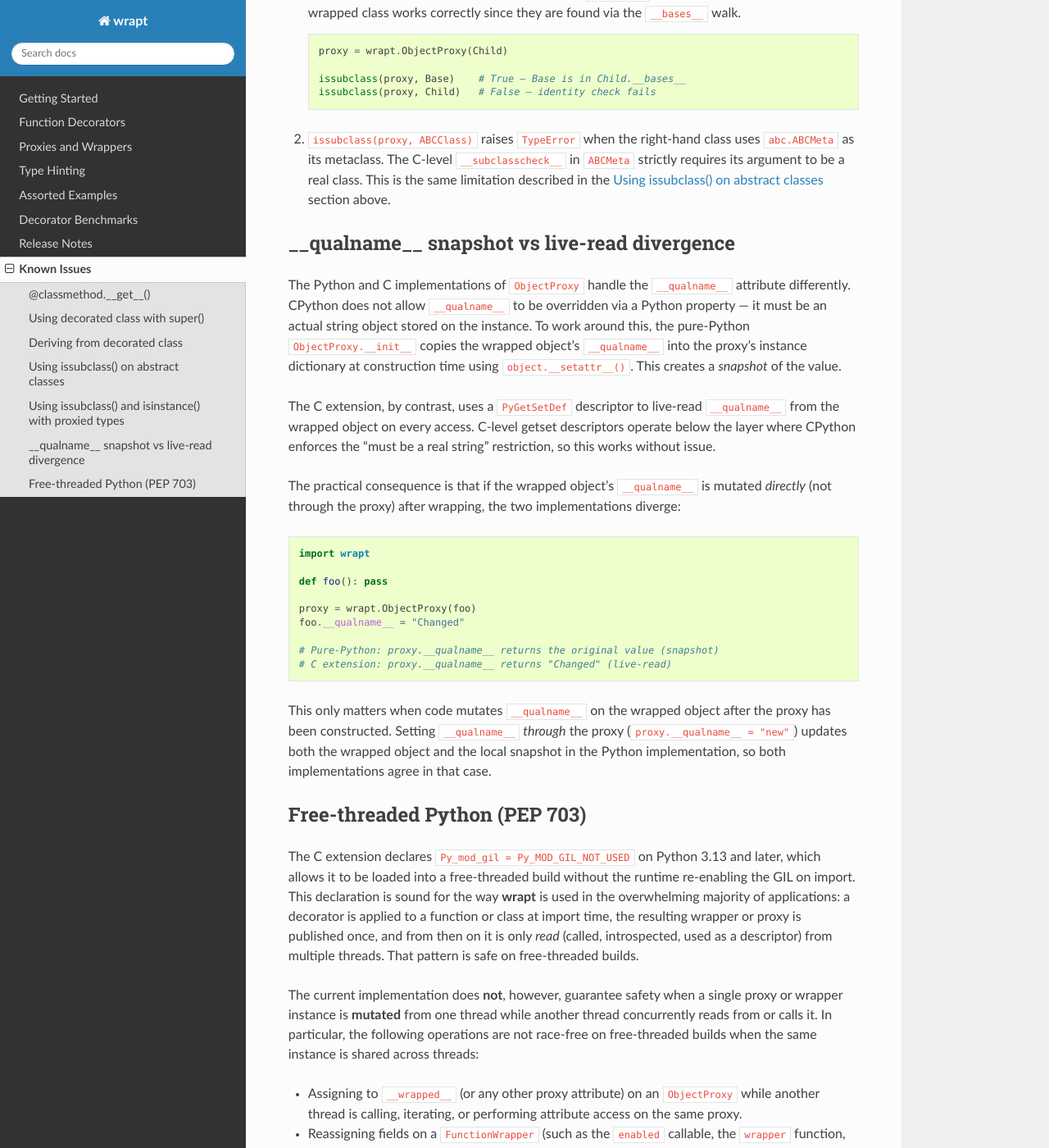
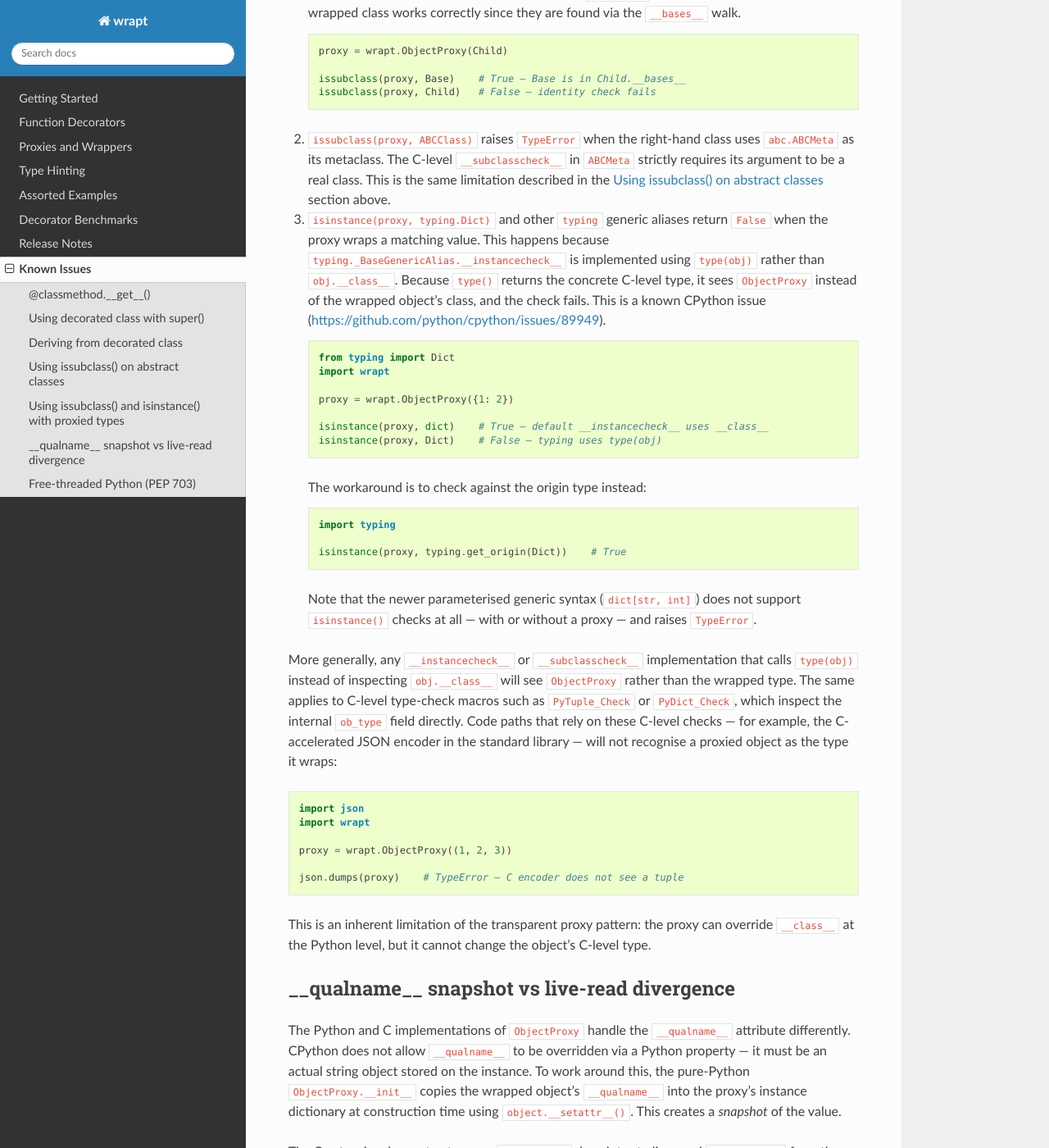
Before and after one commit to GrahamDumpleton/wrapt, a Sphinx documentation site: the page built from docs/issues.rst, in a window 1280 px wide and 1400 px high, scrolled down 2654 px. Shown: the whole window at 82% size. Built offline with Sphinx 7.4.7 and the Read the Docs theme 3.1.0, drawn with Linux system fonts in a browser that asks for light colours; some of the changed text lies outside the part shown.

Commit message:
Document typing generic alias and C-level type check limitations
Add documentation for isinstance() failing with typing generic aliases
(e.g., typing.Dict) when used with proxied values, and the broader
limitation that C-level type checks bypass the proxy's __class__
override. References CPython issue #89949.

```diff
--- a/docs/issues.rst
+++ b/docs/issues.rst
@@ -151,6 +151,55 @@ the **left** side of the check:
    ``__subclasscheck__`` in ``ABCMeta`` strictly requires its argument
    to be a real class. This is the same limitation described in the
    `Using issubclass() on abstract classes`_ section above.
+
+3. ``isinstance(proxy, typing.Dict)`` and other ``typing`` generic
+   aliases return ``False`` when the proxy wraps a matching value. This
+   happens because ``typing._BaseGenericAlias.__instancecheck__`` is
+   implemented using ``type(obj)`` rather than ``obj.__class__``.
+   Because ``type()`` returns the concrete C-level type, it sees
+   ``ObjectProxy`` instead of the wrapped object's class, and the check
+   fails. This is a known CPython issue
+   (https://github.com/python/cpython/issues/89949).
+
+   ::
+
+       from typing import Dict
+       import wrapt
+
+       proxy = wrapt.ObjectProxy({1: 2})
+
+       isinstance(proxy, dict)    # True — default __instancecheck__ uses __class__
+       isinstance(proxy, Dict)    # False — typing uses type(obj)
+
+   The workaround is to check against the origin type instead::
+
+       import typing
+
+       isinstance(proxy, typing.get_origin(Dict))    # True
+
+   Note that the newer parameterised generic syntax (``dict[str, int]``)
+   does not support ``isinstance()`` checks at all — with or without a
+   proxy — and raises ``TypeError``.
+
+More generally, any ``__instancecheck__`` or ``__subclasscheck__``
+implementation that calls ``type(obj)`` instead of inspecting
+``obj.__class__`` will see ``ObjectProxy`` rather than the wrapped
+type. The same applies to C-level type-check macros such as
+``PyTuple_Check`` or ``PyDict_Check``, which inspect the internal
+``ob_type`` field directly. Code paths that rely on these C-level
+checks — for example, the C-accelerated JSON encoder in the standard
+library — will not recognise a proxied object as the type it wraps::
+
+    import json
+    import wrapt
+
+    proxy = wrapt.ObjectProxy((1, 2, 3))
+
+    json.dumps(proxy)    # TypeError — C encoder does not see a tuple
+
+This is an inherent limitation of the transparent proxy pattern: the
+proxy can override ``__class__`` at the Python level, but it cannot
+change the object's C-level type.
 
 \_\_qualname\_\_ snapshot vs live-read divergence
 --------------------------------------------------
```
Also changed, not shown: other parts of docs/issues.rst (+2 -2 lines).
